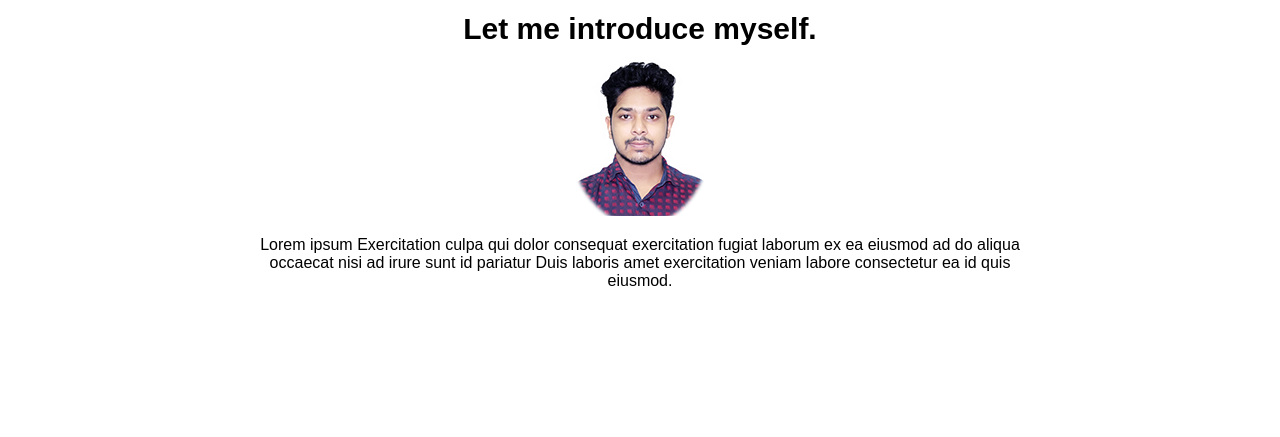
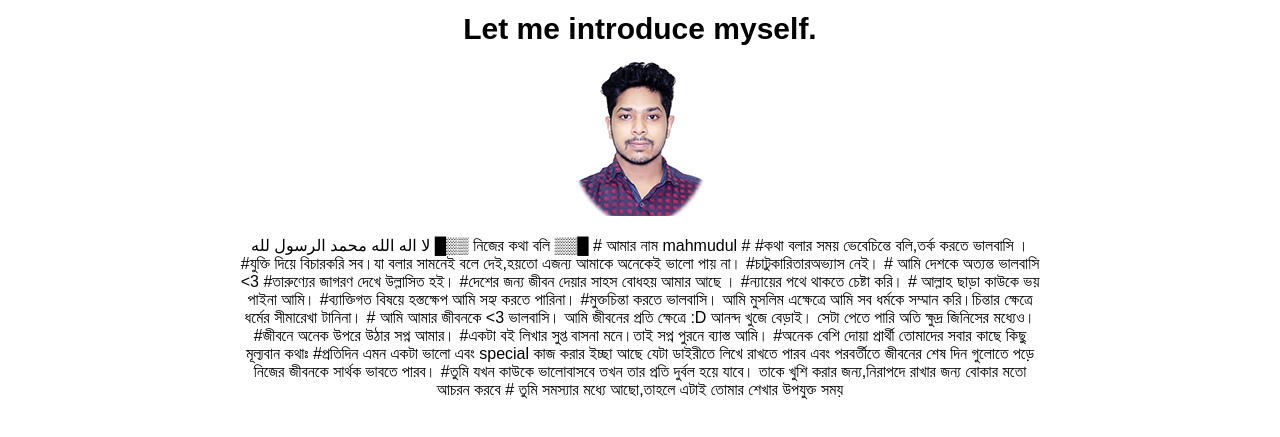
Before and after one commit to mahmudul-haque-60/portfolio, a plain HTML site: page index.html in a window 1280 px wide. Shown: the part 853-1290 px from the top of the page. Before the commit the page ends 1191 px from the top, so only its background shows below. Drawn offline with nearby package versions, Linux system fonts and the light colour scheme.

Commit message:
Update index.html

```diff
--- a/index.html
+++ b/index.html
@@ -64,38 +64,39 @@
 
 					<img src="l.png" alt="Profile Picture">
 
-					<p class="lead">Lorem ipsum Exercitation culpa qui dolor consequat exercitation fugiat laborum ex ea eiusmod ad do aliqua occaecat nisi ad irure sunt id pariatur Duis laboris amet exercitation veniam labore consectetur ea id quis eiusmod.</p>
+					<p class="lead">ﻻ ﺍﻟﻪ ﺍﻟﻠﻪ ﻣﺤﻤﺪ ﺍﻟﺮﺳﻮﻝ ﻟﻠﻪ
+█▒▒ নিজের কথা বলি ▒▒█
+# আমার নাম mahmudul
+
+# #কথা বলার সময় ভেবেচিন্তে বলি,তর্ক করতে ভালবাসি ।
+#যুক্তি দিয়ে বিচারকরি সব।যা বলার সামনেই বলে দেই,হয়তো এজন্য আমাকে অনেকেই ভালো পায় না।
+#চাটুকারিতারঅভ্যাস নেই।
+
+# আমি দেশকে অত্যন্ত ভালবাসি <3
+#তারুণ্যের জাগরণ দেখে উল্লাসিত হই।
+#দেশের জন্য জীবন দেয়ার সাহস বোধহয় আমার আছে ।
+#ন্যায়ের পথে থাকতে চেষ্টা করি।
+
+# আল্লাহ ছাড়া কাউকে ভয় পাইনা আমি।
+
+#ব্যাক্তিগত বিষয়ে হস্তক্ষেপ আমি সহ্য করতে পারিনা।
+#মুক্তচিন্তা করতে ভালবাসি। আমি মুসলিম এক্ষেত্রে আমি সব ধর্মকে সম্মান করি।চিন্তার ক্ষেত্রে ধর্মের সীমারেখা টানিনা।
+
+# আমি আমার জীবনকে <3 ভালবাসি। আমি জীবনের প্রতি ক্ষেত্রে :D আনন্দ খুজে বেড়াই। সেটা পেতে পারি অতি ক্ষুদ্র জিনিসের মধ্যেও।
+#জীবনে অনেক উপরে উঠার সপ্ন আমার।
+
+#একটা বই লিখার সুপ্ত বাসনা মনে।তাই সপ্ন পুরনে ব্যাস্ত আমি।
+#অনেক বেশি দোয়া প্রার্থী তোমাদের সবার কাছে
+কিছু মূল্যবান কথাঃ
+#প্রতিদিন এমন একটা ভালো এবং special কাজ করার ইচ্ছা আছে যেটা ডাইরীতে লিখে রাখতে পারব এবং পরবর্তীতে জীবনের শেষ দিন গুলোতে পড়ে নিজের জীবনকে সার্থক ভাবতে পারব।
+#তুমি যখন কাউকে ভালোবাসবে তখন তার প্রতি দুর্বল হয়ে যাবে। তাকে খুশি করার জন্য,নিরাপদে রাখার জন্য বোকার মতো আচরন করবে
+# তুমি সমস্যার মধ্যে আছো,তাহলে এটাই তোমার শেখার উপযুক্ত সময়
+                                        </p>
 				</div>
 
 			</div>
 		</div>
 		 <!-- /section-intro -->
-
-
-
-
-
-
-
-
-
-
-
-
-
-
-
-
-
-
-
-
-
-
-
-
-
-
 
 
 
```
